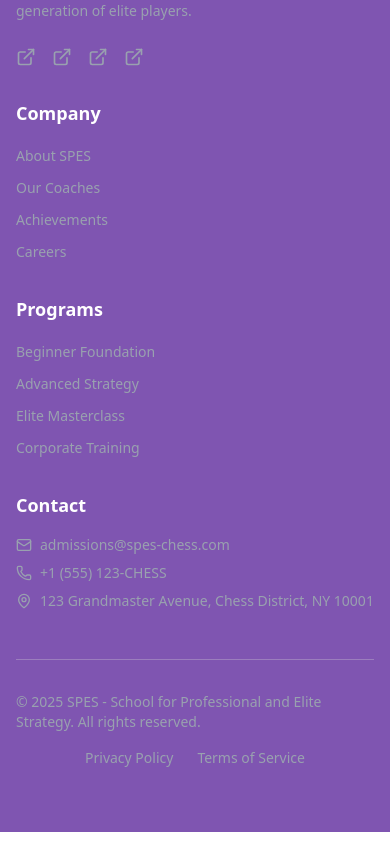
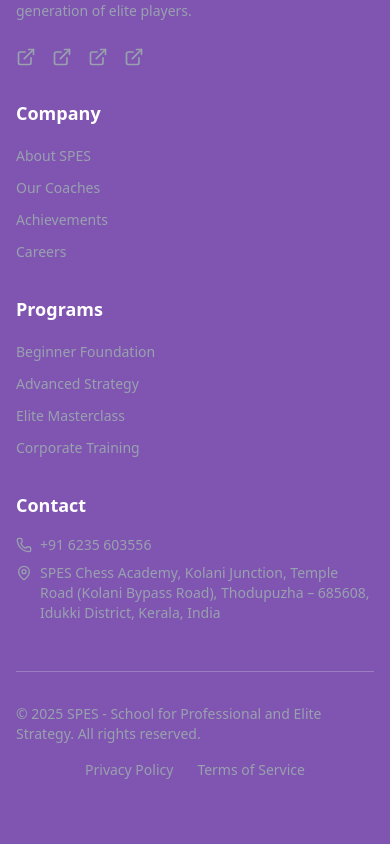
Before and after one commit to speschessacademy-lang/SPES, a Next.js app: page / in a window 390 px wide. Shown: the part 6650-7494 px from the top of the page. Built offline with nearby package versions, Linux system fonts and the light colour scheme.

Commit message:
Remove email from footer and update contact information with correct SPES address and phone number

```diff
--- a/src/components/footer.tsx
+++ b/src/components/footer.tsx
@@ -1,6 +1,6 @@
 "use client";
 
-import { Mail, Phone, MapPin, ExternalLink } from "lucide-react";
+import { Phone, MapPin, ExternalLink } from "lucide-react";
 import Link from "next/link";
 
 export default function Footer() {
@@ -96,16 +96,12 @@
             <h3 className="text-lg font-semibold mb-4">Contact</h3>
             <ul className="space-y-2">
               <li className="flex items-center text-gray-400 text-sm">
-                <Mail className="h-4 w-4 mr-2" />
-                admissions@spes-chess.com
+                <Phone className="h-4 w-4 mr-2" />
+                +91 6235 603556
               </li>
-              <li className="flex items-center text-gray-400 text-sm">
-                <Phone className="h-4 w-4 mr-2" />
-                +1 (555) 123-CHESS
-              </li>
-              <li className="flex items-center text-gray-400 text-sm">
-                <MapPin className="h-4 w-4 mr-2" />
-                123 Grandmaster Avenue, Chess District, NY 10001
+              <li className="flex items-start text-gray-400 text-sm">
+                <MapPin className="h-4 w-4 mr-2 mt-0.5 flex-shrink-0" />
+                <span>SPES Chess Academy, Kolani Junction, Temple Road (Kolani Bypass Road), Thodupuzha – 685608, Idukki District, Kerala, India</span>
               </li>
             </ul>
           </div>
```
